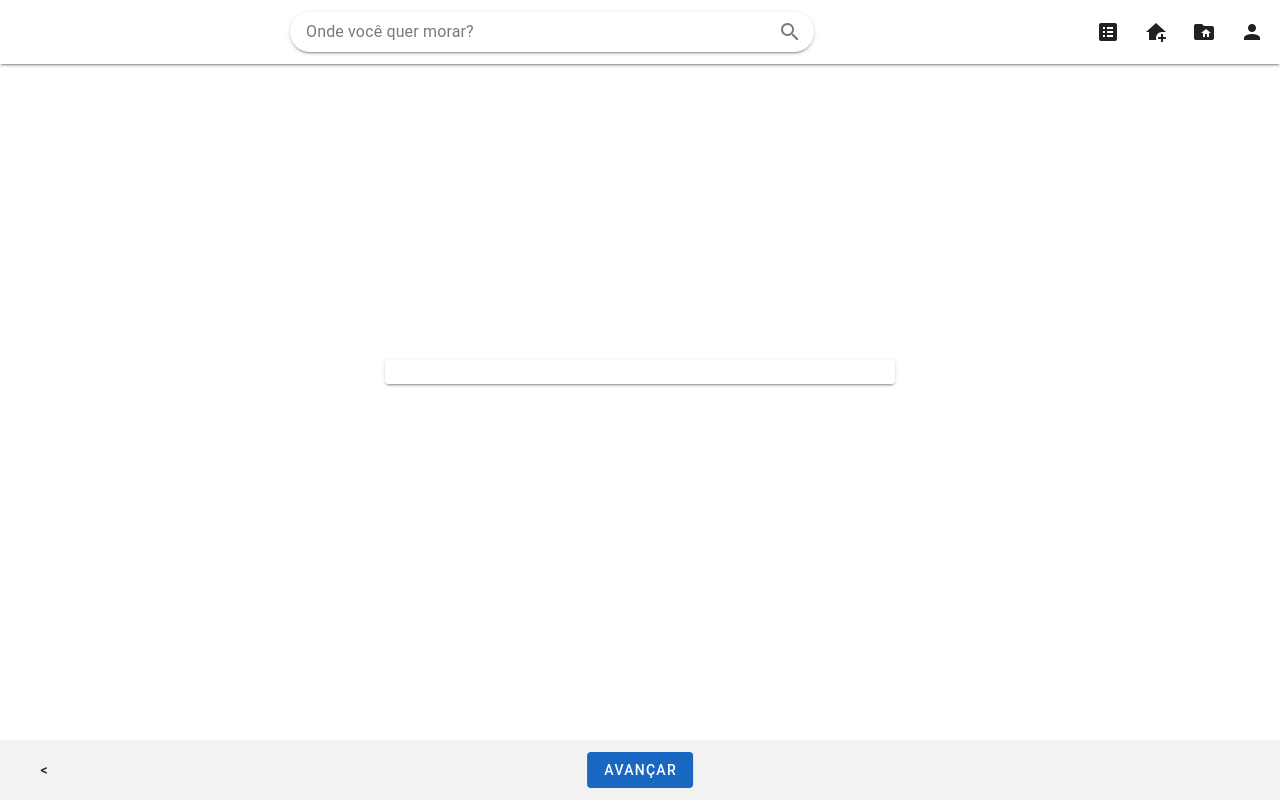
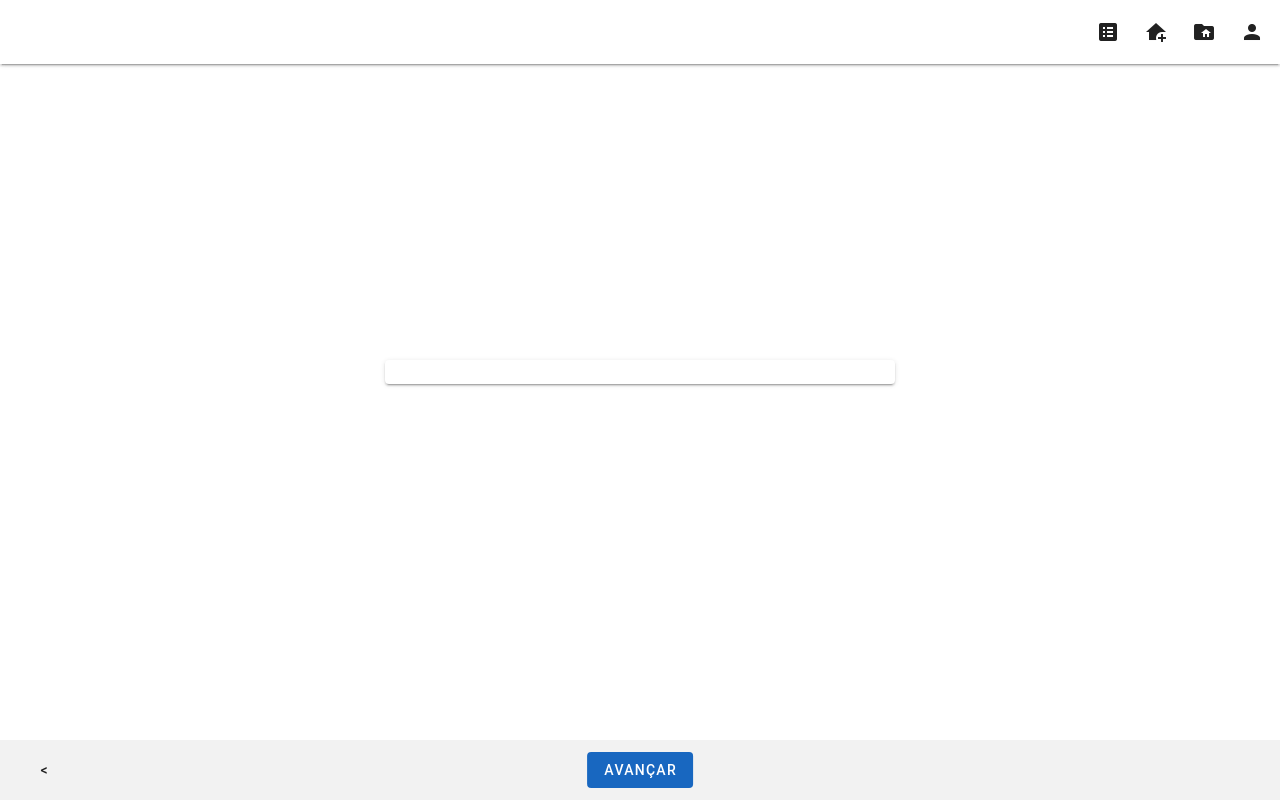
Before and after one commit to edmarques11/app_house_frontend, a Nuxt app: page /advertisement/create in a window 1280 px wide. Built offline with nearby package versions, Linux system fonts and the light colour scheme.

Commit message:
feat: integrate location search

```diff
--- a/components/custom/SearchAdvertisements.vue
+++ b/components/custom/SearchAdvertisements.vue
@@ -1,5 +1,8 @@
 <script setup lang="ts">
 import { VTextField, VIcon } from "vuetify/components";
+import { listAdvertisementStore } from "~/store/advertisement/list";
+
+const advertisement = listAdvertisementStore();
 
 const props = withDefaults(
   defineProps<{
@@ -25,9 +28,11 @@ const bindIcon = computed(() => ({ ...props.iconProps }));
 </script>
 
 <template>
-  <v-text-field v-bind="bindTextField">
+  <v-text-field v-model="advertisement.location" v-bind="bindTextField">
     <template #append-inner>
-      <v-icon v-bind="bindIcon" @click="() => {}">{{ icon }}</v-icon>
+      <v-icon v-bind="bindIcon" @click="advertisement.list()">{{
+        icon
+      }}</v-icon>
     </template>
   </v-text-field>
 </template>
--- a/components/layout/DefaultAppBar.vue
+++ b/components/layout/DefaultAppBar.vue
@@ -33,6 +33,7 @@ const activeAction = computed(() => {
   return route.name ? mapActive[route.name.toString()] : -1;
 });
 const activeColor = computed(() => theme.current.value.colors.primary);
+const renderSearch = computed(() => route.name === "index");
 
 const pushTo = (path: string) => {
   router.push({ path });
@@ -42,7 +43,12 @@ const pushTo = (path: string) => {
 <template>
   <v-app-bar v-bind="bindAppBar">
     <v-app-bar-title>
-      <v-row no-gutters class="pa-0 ma-0" justify="center">
+      <v-row
+        v-show="renderSearch"
+        no-gutters
+        class="pa-0 ma-0"
+        justify="center"
+      >
         <v-col cols="12" md="6" class="pa-1 ma-0">
           <CustomSearchAdvertisements
             :text-field-props="{ hideDetails: true, density: 'compact' }"
--- a/store/advertisement/list.ts
+++ b/store/advertisement/list.ts
@@ -7,6 +7,7 @@ export const listAdvertisementStore = defineStore("listAdvertisement", {
     page: 1,
     itemsPerPage: 10,
     total: 0,
+    location: "",
   }),
   actions: {
     async list(toOwner = 0) {
@@ -21,6 +22,7 @@ export const listAdvertisementStore = defineStore("listAdvertisement", {
             page: this.page,
             itemsPerPage: this.itemsPerPage,
             toOwner,
+            location: this.location,
           },
         });
 
```
